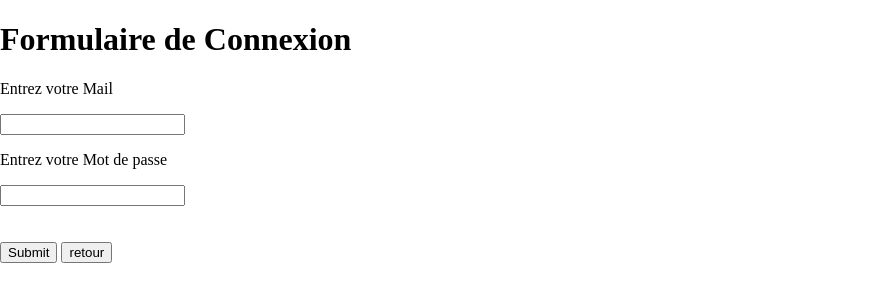
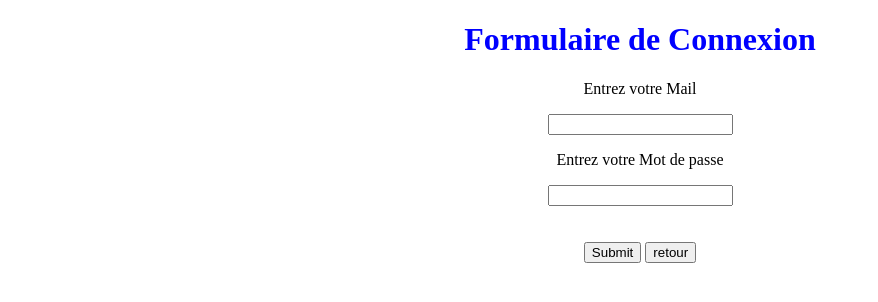
Before and after one commit to BlackSpirit03/mini-blog-acs, a PHP site: page /views/formauth.php in a window 1280 px wide. Shown: the top 302 px of the page, without its empty margins (0-878 px from the left). Run offline with PHP 8.4, Linux system fonts and the light colour scheme.

Commit message:
modif de quelque erreur
modif de quelque erreur

```diff
--- a/site/controllers/articleslist.php
+++ b/site/controllers/articleslist.php
@@ -5,7 +5,7 @@
 
 	//
 	$usersquery = new ClassUserQuery($bdd);
-	$user = $usersquery->getUser($_POST['user'], $_POST['mdp']);
+	$user = $usersquery->getUser($_POST['email'], $_POST['password']);
 
 	//Test si 1 Auteur est connecté
 	if($user){
--- /dev/null
+++ b/site/views/css/style.css
@@ -0,0 +1,8 @@
+h1{
+	text-align: center;
+	color:blue;
+}
+
+form{
+	text-align: center;
+}
```
Also changed, not shown: site/methods/ClassUserQuery.php (+5 -4 lines).
